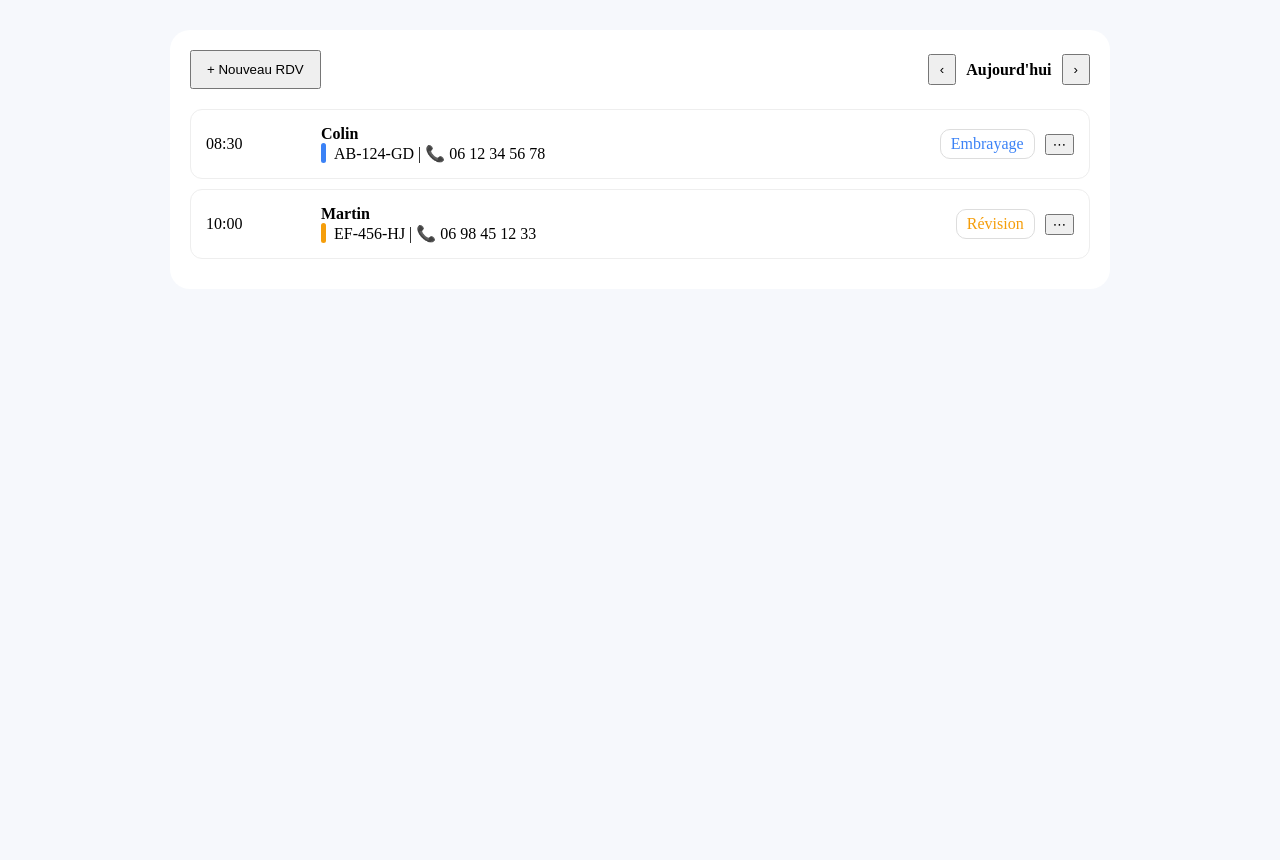
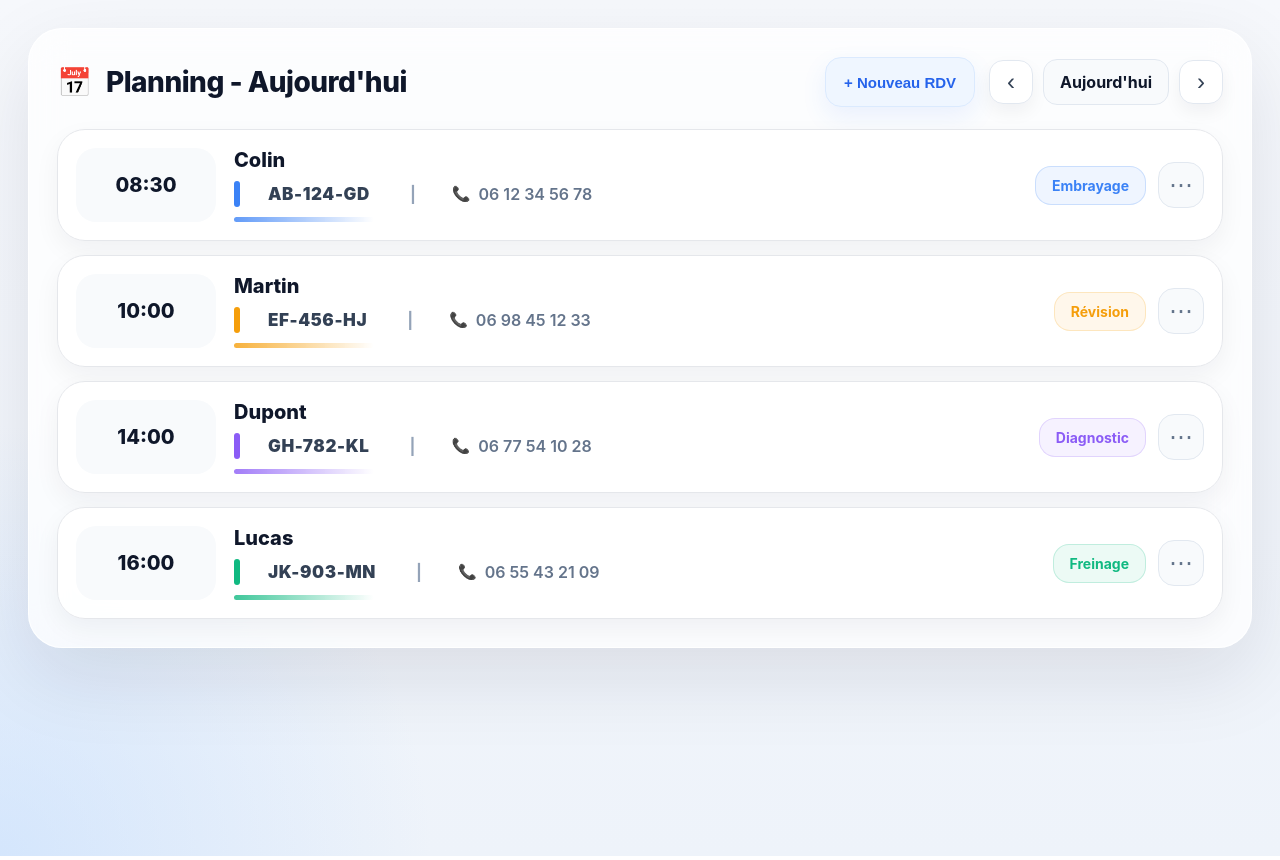
Before and after one commit to amunia2a-lab/planning, a Next.js app: page / in a window 1280 px wide. Built offline with nearby package versions, Linux system fonts and the light colour scheme.

Commit message:
Add files via upload

```diff
--- a/app/page.tsx
+++ b/app/page.tsx
@@ -14,6 +14,18 @@ const data = [
     time: "10:00",
     title: "EF-456-HJ | Martin | 06 98 45 12 33 | Révision",
     accent: "#f59e0b",
+    googleUrl: "https://calendar.google.com",
+  },
+  {
+    time: "14:00",
+    title: "GH-782-KL | Dupont | 0677541028 | Diagnostic",
+    accent: "#8b5cf6",
+    googleUrl: "https://calendar.google.com",
+  },
+  {
+    time: "16:00",
+    title: "JK-903-MN | Lucas | 0655432109 | Freinage",
+    accent: "#10b981",
     googleUrl: "https://calendar.google.com",
   },
 ];
@@ -55,66 +67,278 @@ export default function Page() {
   return (
     <main style={styles.page}>
       <section style={styles.widget}>
-        <div style={styles.top}>
-          <button style={styles.btn}>+ Nouveau RDV</button>
+        <div style={styles.topBar}>
+          <div style={styles.titleRow}>
+            <span style={styles.calendarIcon}>📅</span>
+            <h1 style={styles.title}>Planning - Aujourd&apos;hui</h1>
+          </div>
 
-          <div style={styles.nav}>
-            <button onClick={previousDay} style={styles.navBtn}>‹</button>
-            <span style={styles.day}>{formatDay()}</span>
-            <button onClick={nextDay} style={styles.navBtn}>›</button>
+          <div style={styles.rightHeader}>
+            <button style={styles.newButton}>+ Nouveau RDV</button>
+
+            <div style={styles.navGroup}>
+              <button onClick={previousDay} style={styles.navButton}>‹</button>
+              <span style={styles.dayPill}>{formatDay()}</span>
+              <button onClick={nextDay} style={styles.navButton}>›</button>
+            </div>
           </div>
         </div>
 
+        <div style={styles.rowsWrap}>
           {data.map((item, i) => {
             const p = parseTitle(item.title);
 
             return (
               <div key={i} style={styles.row}>
-              <div>{item.time}</div>
+                <div style={styles.timeCard}>{item.time}</div>
 
-              <div>
-                <div style={styles.client}>{p.client}</div>
-                <div style={styles.meta}>
-                  <span style={{ ...styles.bar, background: item.accent }} />
-                  {p.plate} | 📞 {p.phone}
-                </div>
+                <div style={styles.infoBlock}>
+                  <div style={styles.clientBig}>{p.client}</div>
+
+                  <div style={styles.metaRow}>
+                    <span style={{ ...styles.plateMarker, background: item.accent }} />
+                    <span style={styles.plate}>{p.plate}</span>
+                    <span style={styles.separator}>|</span>
+                    <span style={styles.phoneWrap}>
+                      <span style={styles.phoneIcon}>📞</span>
+                      <span style={styles.phone}>{p.phone}</span>
+                    </span>
                   </div>
 
-              <div style={styles.right}>
-                <span style={{ ...styles.badge, color: item.accent }}>
+                  <span
+                    style={{
+                      ...styles.fadeLine,
+                      background: `linear-gradient(90deg, ${item.accent}, rgba(255,255,255,0))`,
+                    }}
+                  />
+                </div>
+
+                <div style={styles.actions}>
+                  <span
+                    style={{
+                      ...styles.interventionBadge,
+                      color: item.accent,
+                      border: `1px solid ${item.accent}33`,
+                      background: `${item.accent}14`,
+                    }}
+                  >
                     {p.intervention}
                   </span>
-                <button onClick={() => openGoogle(item.googleUrl)}>⋯</button>
+
+                  <button
+                    type="button"
+                    style={styles.moreButton}
+                    onClick={() => openGoogle(item.googleUrl)}
+                    title="Ouvrir dans Google Agenda"
+                  >
+                    ⋯
+                  </button>
                 </div>
               </div>
             );
           })}
+        </div>
       </section>
     </main>
   );
 }
 
 const styles: Record<string, React.CSSProperties> = {
-  page: { padding: 30, background: "#f6f8fc", minHeight: "100vh" },
-  widget: { maxWidth: 900, margin: "0 auto", background: "#fff", padding: 20, borderRadius: 20 },
-  top: { display: "flex", justifyContent: "space-between", marginBottom: 20 },
-  btn: { padding: "10px 15px", cursor: "pointer" },
-  nav: { display: "flex", alignItems: "center", gap: 10 },
-  navBtn: { padding: "6px 10px", cursor: "pointer" },
-  day: { fontWeight: 700 },
+  page: {
+    minHeight: "100vh",
+    padding: "28px",
+    margin: 0,
+    background:
+      "radial-gradient(circle at left bottom, rgba(191,219,254,0.55), transparent 28%), linear-gradient(180deg, #f6f8fc 0%, #eef3fa 100%)",
+    fontFamily:
+      'Inter, ui-sans-serif, system-ui, -apple-system, BlinkMacSystemFont, "Segoe UI", sans-serif',
+  },
+  widget: {
+    maxWidth: 1280,
+    margin: "0 auto",
+    background: "rgba(255,255,255,0.72)",
+    border: "1px solid rgba(255,255,255,0.85)",
+    borderRadius: 34,
+    padding: 28,
+    boxShadow: "0 28px 80px rgba(15, 23, 42, 0.10)",
+    backdropFilter: "blur(18px)",
+  },
+  topBar: {
+    display: "flex",
+    justifyContent: "space-between",
+    alignItems: "center",
+    gap: 18,
+    marginBottom: 22,
+    flexWrap: "wrap",
+  },
+  titleRow: {
+    display: "flex",
+    alignItems: "center",
+    gap: 14,
+  },
+  calendarIcon: {
+    fontSize: 28,
+  },
+  title: {
+    margin: 0,
+    fontSize: 28,
+    fontWeight: 800,
+    color: "#0f172a",
+    letterSpacing: -0.5,
+  },
+  rightHeader: {
+    display: "flex",
+    alignItems: "center",
+    gap: 14,
+    flexWrap: "wrap",
+  },
+  newButton: {
+    height: 50,
+    borderRadius: 16,
+    border: "1px solid #dbeafe",
+    background: "#eff6ff",
+    color: "#2563eb",
+    padding: "0 18px",
+    fontWeight: 800,
+    fontSize: 15,
+    cursor: "pointer",
+    boxShadow: "0 10px 24px rgba(59,130,246,0.10)",
+  },
+  navGroup: {
+    display: "flex",
+    alignItems: "center",
+    gap: 10,
+  },
+  navButton: {
+    width: 44,
+    height: 44,
+    borderRadius: 14,
+    border: "1px solid #e2e8f0",
+    background: "#ffffff",
+    color: "#334155",
+    fontSize: 24,
+    cursor: "pointer",
+    boxShadow: "0 8px 18px rgba(15,23,42,0.05)",
+  },
+  dayPill: {
+    height: 44,
+    display: "inline-flex",
+    alignItems: "center",
+    padding: "0 16px",
+    borderRadius: 14,
+    background: "#f8fafc",
+    border: "1px solid #e2e8f0",
+    color: "#0f172a",
+    fontWeight: 700,
+    whiteSpace: "nowrap",
+  },
+  rowsWrap: {
+    display: "flex",
+    flexDirection: "column",
+    gap: 14,
+  },
   row: {
     display: "grid",
-    gridTemplateColumns: "100px 1fr auto",
-    gap: 15,
+    gridTemplateColumns: "140px 1fr auto",
     alignItems: "center",
-    padding: 15,
-    border: "1px solid #eee",
-    borderRadius: 12,
-    marginBottom: 10,
+    gap: 18,
+    background: "rgba(255,255,255,0.88)",
+    border: "1px solid #e5e7eb",
+    borderRadius: 28,
+    padding: 18,
+    boxShadow: "0 10px 26px rgba(15, 23, 42, 0.05)",
   },
-  client: { fontWeight: 800 },
-  meta: { display: "flex", gap: 8, alignItems: "center" },
-  bar: { width: 5, height: 20, borderRadius: 10 },
-  right: { display: "flex", gap: 10, alignItems: "center" },
-  badge: { padding: "5px 10px", border: "1px solid #ddd", borderRadius: 10 },
+  timeCard: {
+    height: 74,
+    borderRadius: 20,
+    background: "#f8fafc",
+    display: "flex",
+    alignItems: "center",
+    justifyContent: "center",
+    color: "#0f172a",
+    fontWeight: 800,
+    fontSize: 20,
+    whiteSpace: "nowrap",
+  },
+  infoBlock: {
+    minWidth: 0,
+  },
+  clientBig: {
+    fontWeight: 800,
+    fontSize: 20,
+    color: "#0f172a",
+    lineHeight: 1.1,
+  },
+  metaRow: {
+    display: "flex",
+    alignItems: "center",
+    gap: 18,
+    marginTop: 10,
+    minWidth: 0,
+    overflow: "hidden",
+  },
+  plateMarker: {
+    width: 6,
+    height: 26,
+    borderRadius: 999,
+    marginRight: 10,
+    flexShrink: 0,
+  },
+  plate: {
+    color: "#334155",
+    fontWeight: 900,
+    fontSize: 17,
+    letterSpacing: 0.6,
+    marginRight: 12,
+  },
+  separator: {
+    color: "#94a3b8",
+    margin: "0 10px",
+    fontWeight: 700,
+  },
+  phoneWrap: {
+    display: "inline-flex",
+    alignItems: "center",
+    gap: 8,
+    marginLeft: 8,
+  },
+  phoneIcon: {
+    fontSize: 15,
+    lineHeight: 1,
+  },
+  phone: {
+    color: "#64748b",
+    fontWeight: 600,
+    fontSize: 16,
+  },
+  fadeLine: {
+    width: 140,
+    height: 5,
+    marginTop: 10,
+    borderRadius: 999,
+    opacity: 0.8,
+    display: "block",
+  },
+  actions: {
+    display: "flex",
+    alignItems: "center",
+    gap: 12,
+  },
+  interventionBadge: {
+    padding: "10px 16px",
+    borderRadius: 16,
+    fontWeight: 700,
+    fontSize: 14,
+    whiteSpace: "nowrap",
+  },
+  moreButton: {
+    width: 46,
+    height: 46,
+    borderRadius: 16,
+    border: "1px solid #e2e8f0",
+    background: "#f8fafc",
+    color: "#64748b",
+    fontSize: 24,
+    cursor: "pointer",
+  },
 };
--- a/package.json
+++ b/package.json
@@ -1,5 +1,5 @@
 {
-  "name": "garage-widget-final-navigation-fixed",
+  "name": "garage-widget-premium-working",
   "private": true,
   "scripts": {
     "dev": "next dev",
```
Also changed, not shown: 1 other file (tests, documents, lock files or other folders). Lines whose indentation alone changed are shown as unchanged.
